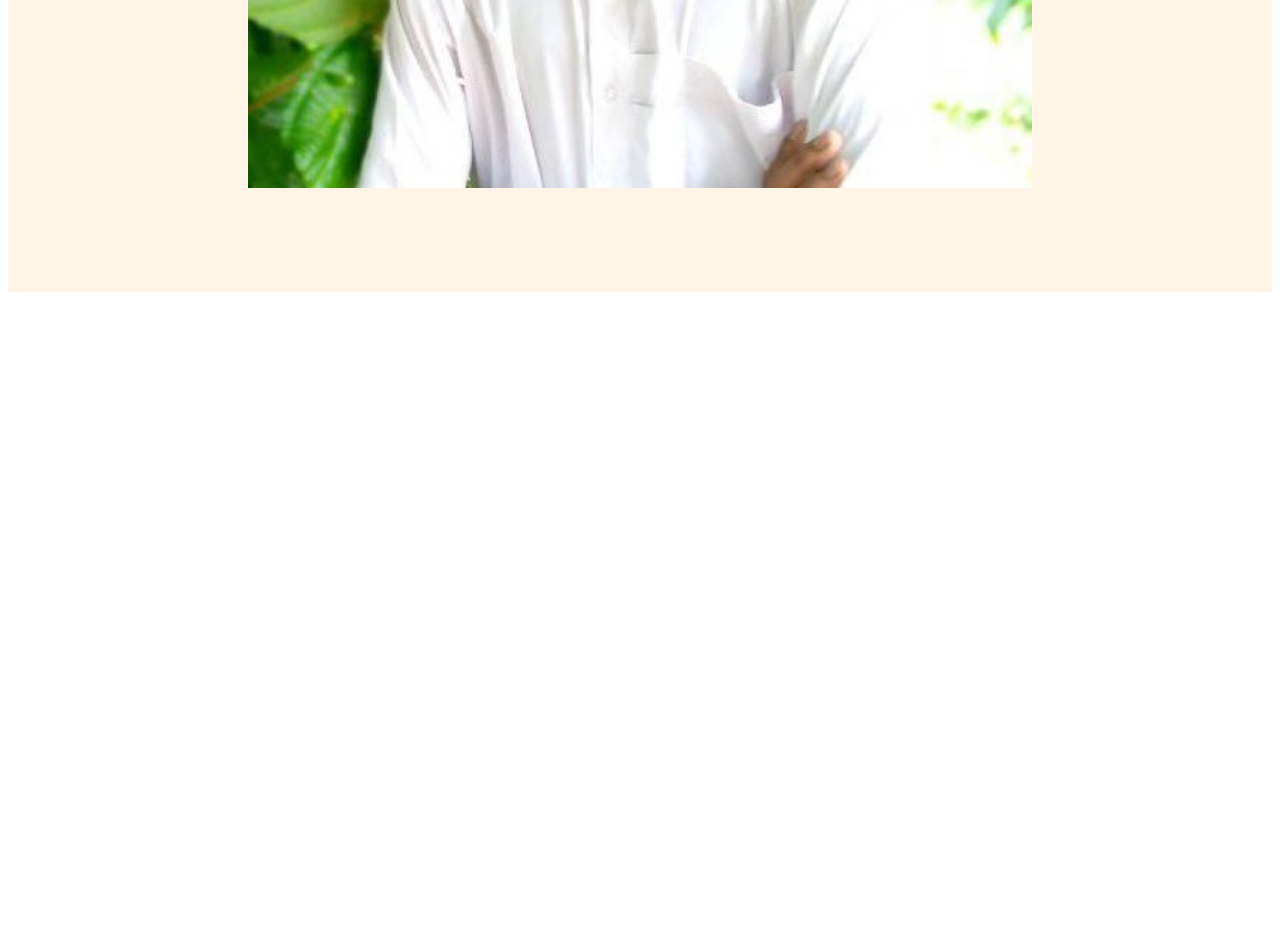
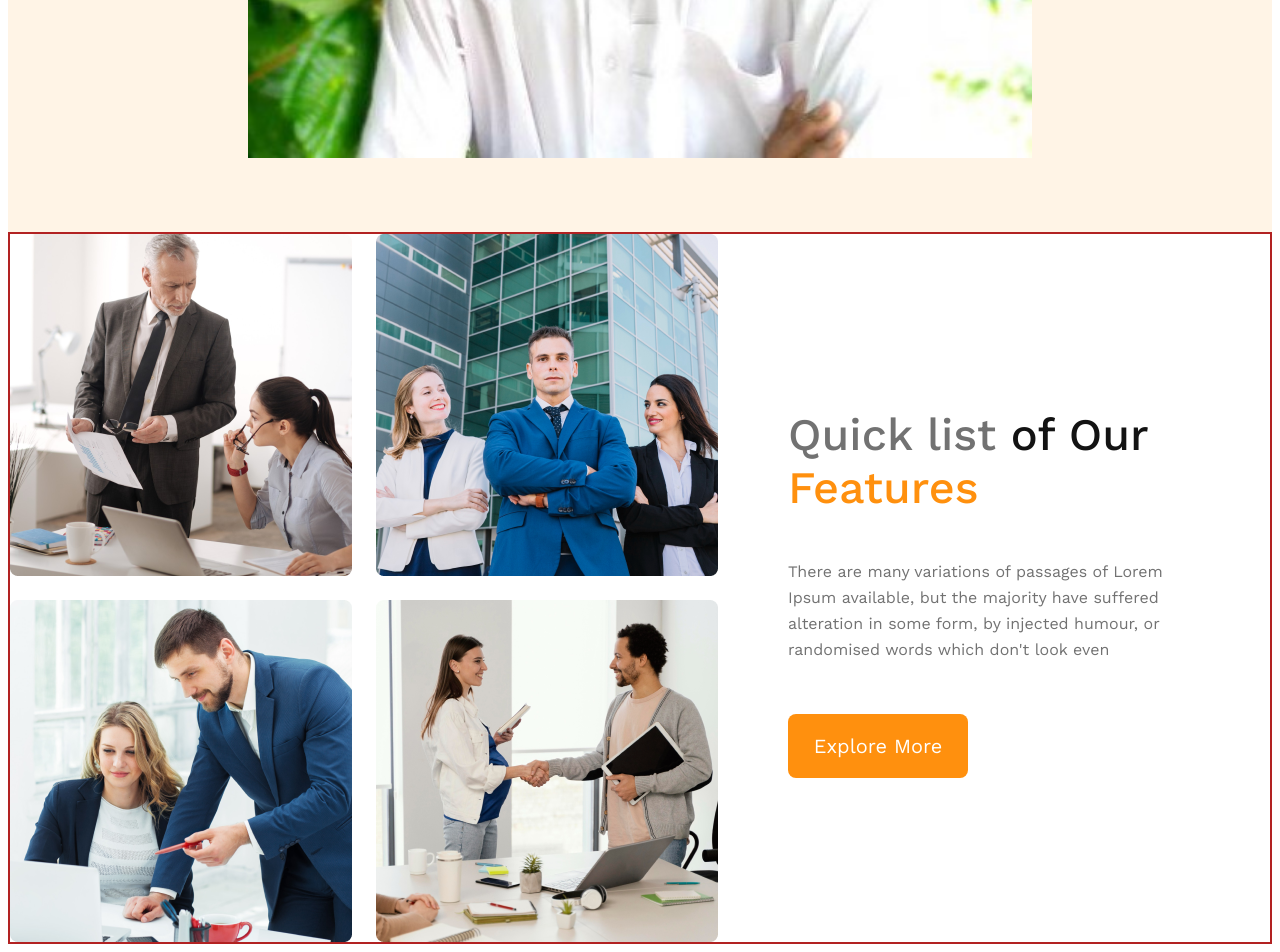
Before and after one commit to Tafiqulislam/Portfolio-website-2, a plain HTML site: page index.html in a window 1280 px wide. Shown: the part 1434-2386 px from the top of the page. Before the commit the page ends 1734 px from the top, so only its background shows below. Drawn offline with nearby package versions, Linux system fonts and the light colour scheme.

Commit message:
add section

```diff
--- a/css/style.css
+++ b/css/style.css
@@ -72,20 +72,17 @@ nav li a{
     cursor: pointer;
 }
 /* banner image style */
- img{
-    margin: 50px auto;
+.banner-images img{
+    margin: 20px auto;
     width: 100%;
+
 }
-
-
-
-
-
 
 /* rasponsiv style */
 @media screen and (max-width:576px) {
     header{
         padding: 10px;
+        margin: 0;
     }
     nav{
         flex-direction: column;
@@ -101,3 +98,62 @@ nav li a{
         flex-direction: column;
     }
 }
+
+/* main styles */
+main{
+    max-width: 1440px;
+    margin: 0 auto;
+    border: 2px solid firebrick;
+}
+/* teams-container style */
+.teams-container{
+    display: flex;
+    align-items: center;
+}
+.teams-img-container{
+    display: grid;
+    grid-template-columns: repeat(2,1fr);
+    gap: 24px;
+}
+
+.teams-content{
+    width: 537px;
+    padding-left: 70px;
+    padding-right: 70px;
+}
+.teams-title{
+    color: #727272;
+    font-size: 45px;
+    font-weight: 500;
+}
+.span-1{
+    color: #131313;
+}
+.span-2{
+    color: #FF900E;
+}
+.teams-description{
+    color: #727272;
+    font-size: 16px;
+    font-weight:400;
+    line-height: 26px;
+}
+
+@media screen and (max-width:576px){
+    .teams-container{
+        display: flex;
+        flex-direction: column;
+        align-items: center;
+        padding:0;
+    }
+    .teams-img-container{
+        display: grid;
+        grid-template-columns: repeat(1, 1fr);
+        margin: 0;
+    }
+    .teams-content{
+        display: flex;
+        flex-direction:  column;
+        margin: 0;
+    }
+}
--- a/index.html
+++ b/index.html
@@ -30,14 +30,32 @@
                 </p>
                 <button class="btn-primary">Explore More</button>
             </div>
-                <img src="image/nahim1.jpg" alt="">
+                <div class="banner-images"><img src="images/nahim1.jpg" alt=""></div>
         </div>
     </header>
     <!-- header end -->
     <main>
-        <!-- main sections start -->
-        <section>
-
+        <!-- teams sections start -->
+        <section class="teams-container">
+            <div class="teams-img-container">
+                <img src="images/team1.png" alt="">
+                <img src="images/team2.png" alt="">
+                <img src="images/team3.png" alt="">
+                <img src="images/team4.png" alt="">
+            </div>
+            <div class="teams-content">
+                <h3 class="teams-title">Quick list <span class="span-1">of Our</span> <br><span class="span-2">Features</span></h3>
+                <p class="teams-description">
+                    There are many variations of
+                    passages of Lorem Ipsum
+                    available, but the majority
+                    have suffered alteration in
+                    some form, by injected humour,
+                    or randomised words which
+                    don't look even
+                </p>
+                <button class="btn-primary">Explore More</button>
+            </div>
         </section>
     </main>
     <footer>
```
Also changed, not shown: images/architect.png (added), images/banner.png (added), images/icons/customers.png (added), images/icons/email.png (added), images/icons/projects.png (added), images/icons/ribon.png (added), images/nahim1.jpg (renamed from image/nahim1.jpg), images/sponsors/amazon.png (added), images/sponsors/figma.png (added), images/sponsors/google.png (added), images/sponsors/spotify.png (added), images/sponsors/telerama.png (added), images/team1.png (added), images/team2.png (added), 2 more files.
